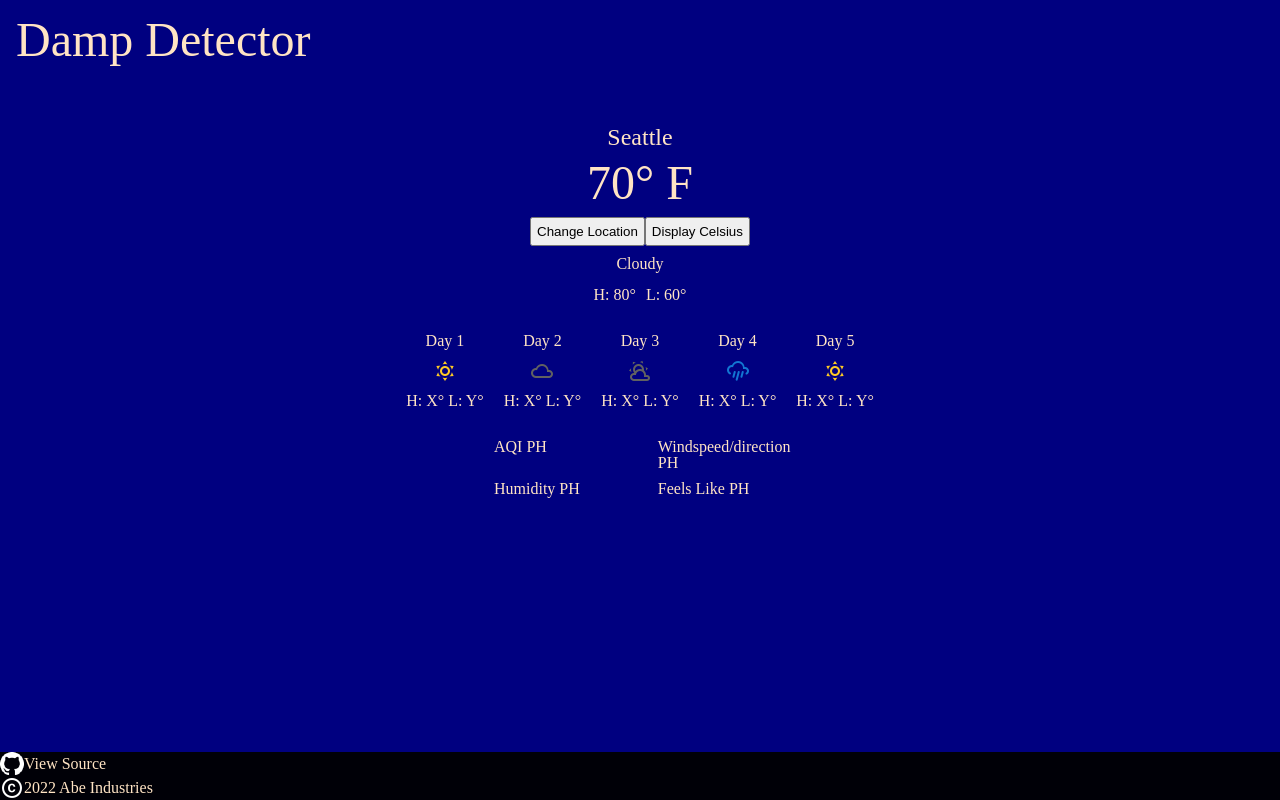
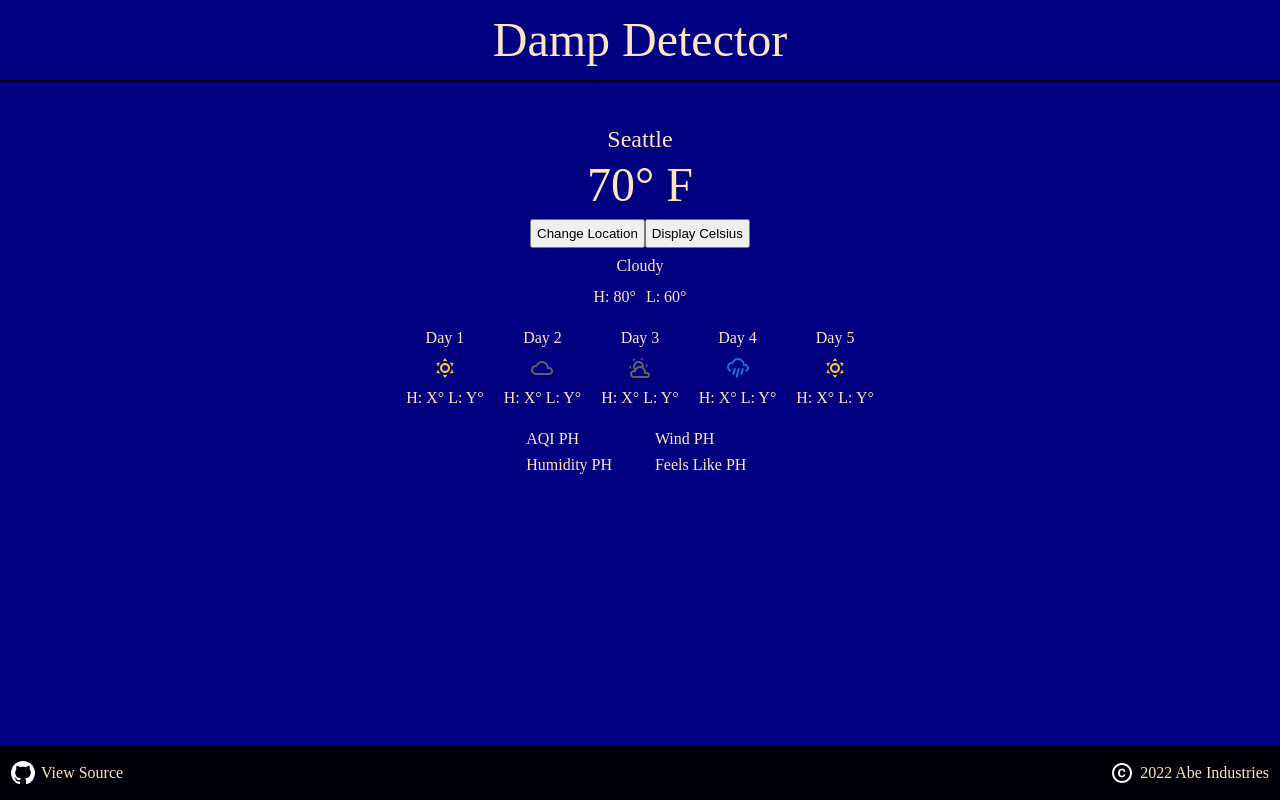
Before and after one commit to thigmotaxis/damp-detector, a website built with webpack: page mockIndex.html in a window 1280 px wide. Built offline with nearby package versions, Linux system fonts and the light colour scheme.

Commit message:
add/alter img class names

```diff
--- a/mockIndex.html
+++ b/mockIndex.html
@@ -23,21 +23,29 @@
         <div class="highTemp">H: 80°</div>
         <div class="lowTemp">L: 60°</div>
       </div>
-      <div class="forecast">
-        <ul>
+      <ul class="fiveDayForecast">
         <li class="forecastContainer">
           <div>Day 1</div>
-            <img src="src/images/sunnyIcon-24w.png" alt="sunny" />
+          <img
+            class="weatherIcon"
+            src="src/images/sunnyIcon-24w.png"
+            alt="sunny"
+          />
           <div>H: X° L: Y°</div>
         </li>
         <li class="forecastContainer">
           <div>Day 2</div>
-            <img src="src/images/cloudyIcon-24w.png" alt="cloudy" />
+          <img
+            class="weatherIcon"
+            src="src/images/cloudyIcon-24w.png"
+            alt="cloudy"
+          />
           <div>H: X° L: Y°</div>
         </li>
         <li class="forecastContainer">
           <div>Day 3</div>
           <img
+            class="weatherIcon"
             src="src/images/partlyCloudyIcon-24w.png"
             alt="partly cloudy"
           />
@@ -45,19 +53,27 @@
         </li>
         <li class="forecastContainer">
           <div>Day 4</div>
-            <img src="src/images/rainyIcon-24w.png" alt="rainy" />
+          <img
+            class="weatherIcon"
+            src="src/images/rainyIcon-24w.png"
+            alt="rainy"
+          />
           <div>H: X° L: Y°</div>
         </li>
         <li class="forecastContainer">
           <div>Day 5</div>
-            <img src="src/images/sunnyIcon-24w.png" alt="sunny" />
+          <img
+            class="weatherIcon"
+            src="src/images/sunnyIcon-24w.png"
+            alt="sunny"
+          />
           <div>H: X° L: Y°</div>
         </li>
       </ul>
-      </div>
+
       <div class="otherWeatherInfo">
         <div class="other aqi">AQI PH</div>
-        <div class="other wind">Windspeed/direction PH</div>
+        <div class="other wind">Wind PH</div>
         <div class="other humidity">Humidity PH</div>
         <div class="other feelsLike">Feels Like PH</div>
       </div>
@@ -67,11 +83,19 @@
         href="https://github.com/thigmotaxis/damp-detector"
         class="sourceContainer"
       >
-        <img src="src/images/gitHubLogo-24w.png" alt="the github logo" />
+        <img
+          class="repoLogo"
+          src="src/images/gitHubLogo-24w.png"
+          alt="the github logo"
+        />
         <div>View Source</div>
       </a>
       <div class="copyrightContainer">
-        <img src="src/images/copyright-24w.png" alt="the copyright symbol" />
+        <img
+          class="copyrightSymbol"
+          src="src/images/copyright-24w.png"
+          alt="the copyright symbol"
+        />
         <div>2022 Abe Industries</div>
       </div>
     </footer>
--- a/src/style.css
+++ b/src/style.css
@@ -82,7 +82,6 @@ audio,
 video {
   margin: 0;
   padding: 0;
-  border: 0;
   font-size: 100%;
   font: inherit;
   vertical-align: baseline;
@@ -127,4 +126,127 @@ table {
 
 html {
   box-sizing: border-box;
+  background-color: navy;
+  color: bisque;
 }
+
+a,
+a:visited {
+  text-decoration: none;
+  color: bisque;
+}
+
+/* BEGIN HEADER STYLES */
+
+header {
+  display: none;
+  justify-content: center;
+  border-bottom: 2px solid black;
+}
+
+.title {
+  font-size: 3rem;
+  padding: 1rem;
+}
+
+/* END HEADER STYLES */
+
+/* BEGIN MAIN CONTENT STYLES */
+
+/* * {
+  border: 1px solid orange;
+} */
+
+.mainContent {
+  width: 100vw;
+  display: flex;
+  flex-direction: column;
+  align-items: center;
+}
+
+.mainContent * {
+  padding: 5px;
+}
+
+.location {
+  margin-top: 5vh;
+  font-size: 1.5rem;
+}
+
+.temp {
+  font-size: 3rem;
+}
+
+.buttonContainer {
+  display: flex;
+}
+
+.forecastContainer {
+  display: flex;
+  align-items: center;
+}
+
+.tempRangeContainer {
+  display: flex;
+}
+
+.otherWeatherInfo {
+  display: flex;
+  flex-wrap: wrap;
+  justify-content: center;
+}
+
+.other {
+  width: 30%;
+  margin-right: 3%;
+  margin-left: 3%;
+}
+
+/* END MAIN CONTENT STYLES */
+
+/* BEGIN FOOTER STYLES */
+
+footer {
+  display: flex;
+  justify-content: space-between;
+  position: fixed;
+  bottom: 0;
+  left: 0;
+  right: 0;
+  background-color: rgba(0, 0, 0, 0.95);
+  padding-top: 15px;
+  padding-bottom: 15px;
+  padding-left: 5px;
+  padding-right: 5px;
+}
+
+footer * {
+  padding-left: 3px;
+  padding-right: 3px;
+}
+
+.sourceContainer,
+.copyrightContainer {
+  display: flex;
+  align-items: center;
+}
+
+/* END FOOTER STYLES */
+
+@media (min-width: 600px) {
+  header {
+    display: flex;
+  }
+  ul {
+    display: flex;
+  }
+
+  li {
+    /* display: flex; */
+    flex-direction: column;
+  }
+
+  a:hover {
+    text-decoration: underline;
+  }
+}
```
Also changed, not shown: mockStyle.css (+4 -4 lines). Lines whose indentation alone changed are shown as unchanged.
